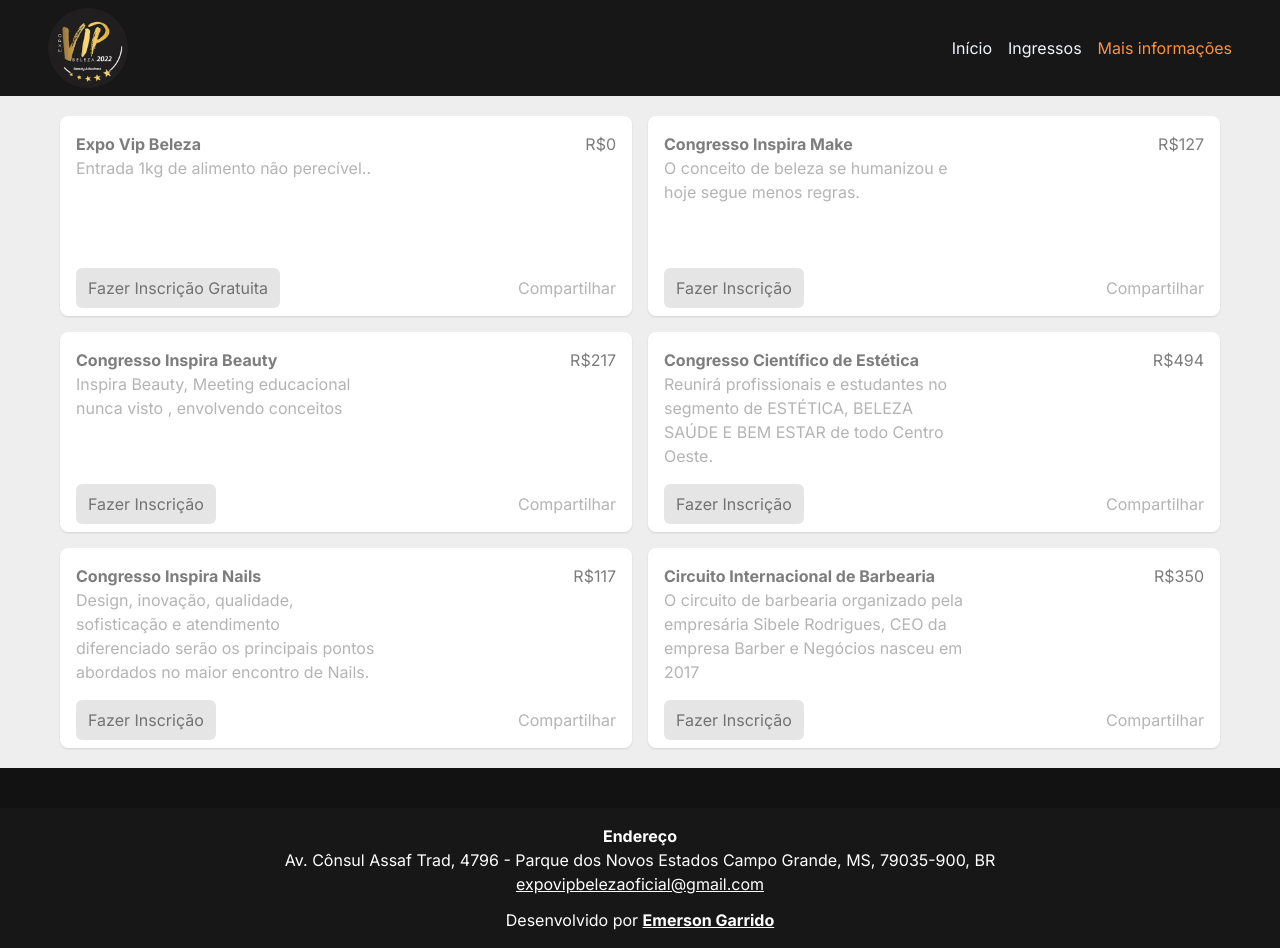
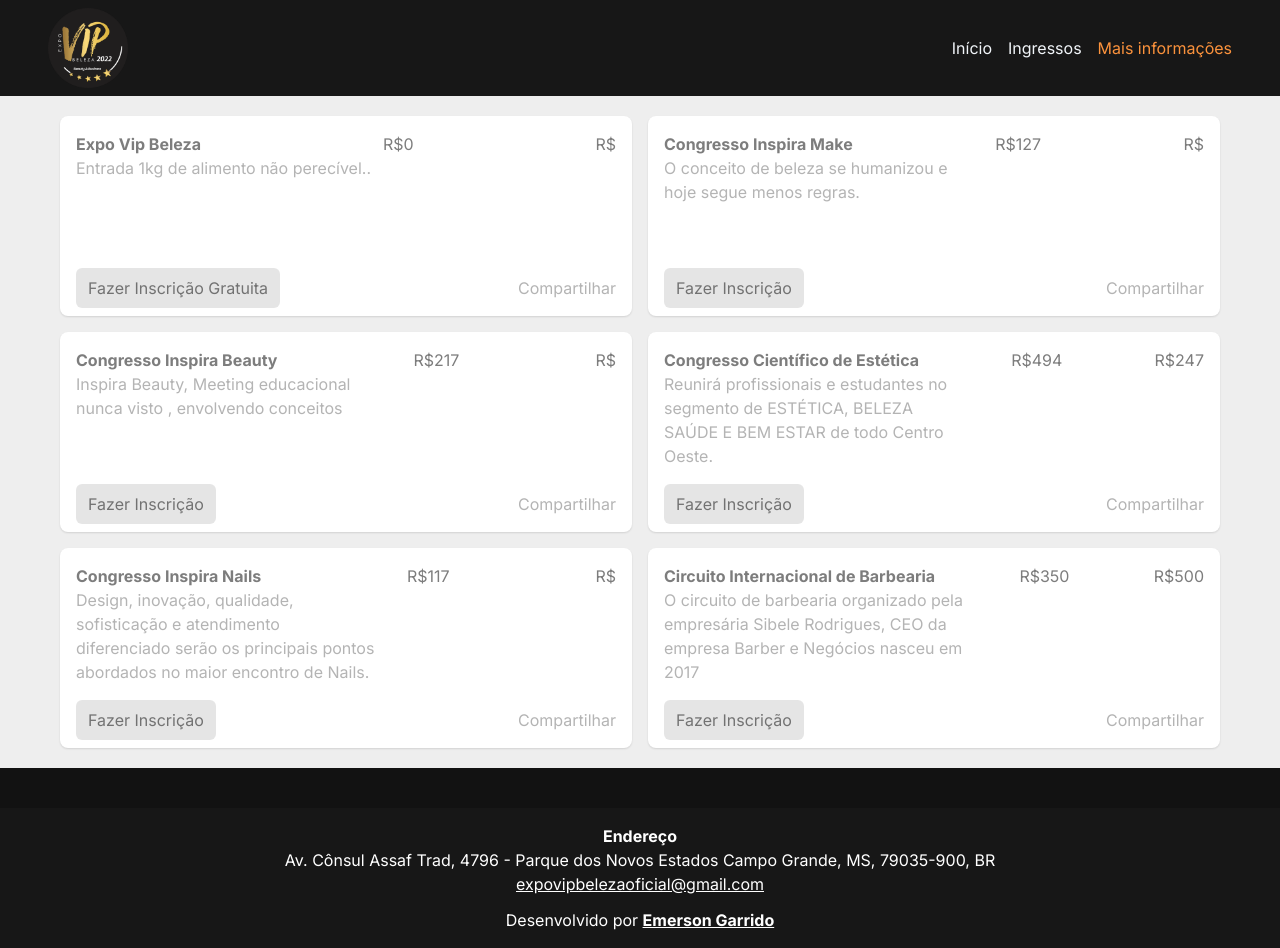
Before and after one commit to EmersonGarrido/simple-mercadopago-payments, a Next.js app: page /ingressos in a window 1280 px wide. Built offline with nearby package versions, Linux system fonts and the light colour scheme.

Commit message:
chore: update

```diff
--- a/src/components/CardProduct/index.tsx
+++ b/src/components/CardProduct/index.tsx
@@ -32,7 +32,9 @@
           <div className='flex md:items-start md:justify-between md:flex-row flex-col'>
             <div className='text-[#7D7D7D] font-bold'>{event.title}</div>
             <div className='text-[#7D7D7D]'>R${event.price}</div>
+            <div className='text-[#7D7D7D]'>R${event.price_associados}</div>
           </div>
+
           <div className='md:w-[300px] md:h-[100px]'>
             <p className='text-[#B4B4B4] md:flex hidden'>{event.description}</p>
           </div>
```
